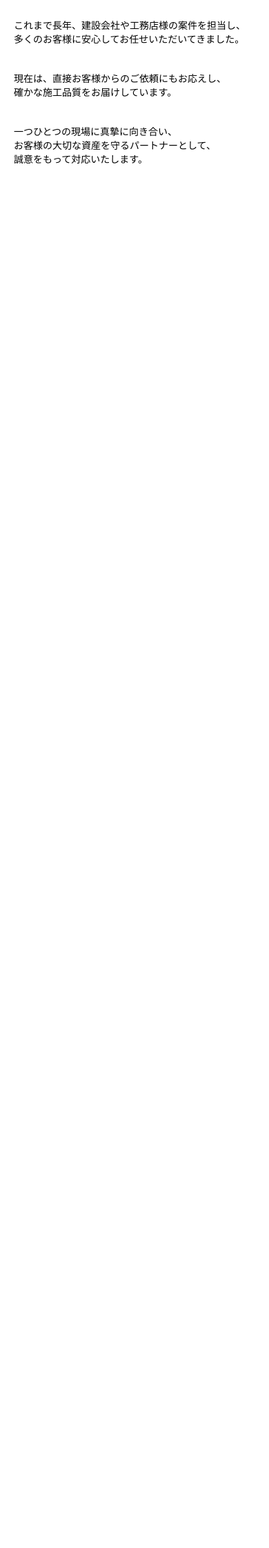
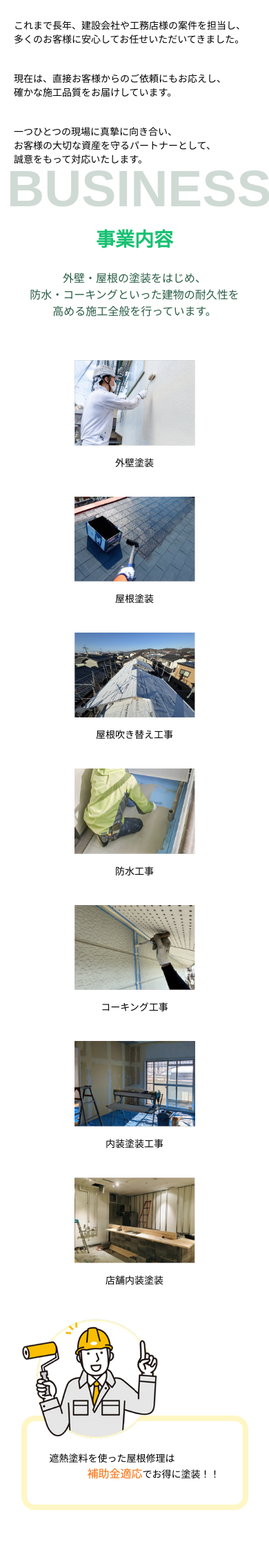
Before and after one commit to clevergoldfox/kyoshin_WP, a PHP site: page / in a window 390 px wide. Shown: the part 1160-3404 px from the top of the page at 69% size. Before the commit the page ends 1398 px from the top, so only its background shows below. Run offline with PHP 8.4, Linux system fonts and the light colour scheme; some web fonts are replaced.

Commit message:
feat: section-3 with responsive

```diff
--- a/assets/css/style.css
+++ b/assets/css/style.css
@@ -461,3 +461,200 @@ p {
         font-size: 16px;
     }
 }
+
+.section-3 {
+    width: 100%;
+    padding: 102px 135px 55px 135px;
+    position: relative;
+}
+
+.section-3 .badge-text {
+    top: -65px;
+    left: 35px;
+}
+
+.section-3 .title h3 {
+    font-size: 21px;
+}
+
+.section-3 .title h3.sp {
+    display: none;
+}
+
+.section-3 .sec-content {
+    display: flex;
+    gap: 50px;
+    flex-wrap: wrap;
+    justify-content: center;
+    margin-top: 150px;
+}
+
+.section-3 .sec-content .card {
+    width: 50%;
+    max-width: 340px;
+}
+
+.section-3 .sec-content .card img {
+    width: 100%;
+    height: auto;
+}
+
+.section-3 .sec-content .card p {
+    font-family: "Noto Sans JP", sans-serif;
+    font-size: 18px;
+    text-align: center;
+    margin-top: 17px;
+}
+
+.section-3 .footer {
+    width: 94%;
+    margin: auto;
+    position: relative;
+    margin-top: 220px;
+}
+
+.section-3 .footer .image {
+    position: absolute;
+    top: -165px;
+    left: -65px;
+}
+
+.section-3 .footer .text-box {
+    padding: 43px 12% 34px 32%;
+    border: #FFF6C5 8px solid;
+    border-radius: 20px;
+}
+
+.section-3 .footer .text-box p {
+    font-family: "Noto Sans JP", sans-serif;
+    font-size: 24px;
+}
+
+.section-3 .footer .text-box p:nth-of-type(2) {
+    text-align: right;
+}
+
+.section-3 .footer .text-box p span{
+    font-size: 28px;
+    color: #F76A00;
+}
+
+
+@media (max-width: 1340px) {
+    .section-3 {
+        padding-left: 100px;
+        padding-right: 100px;
+    }
+}
+
+@media (max-width: 1024px) {
+    .section-3 .title h3 {
+        font-size: 18px;
+    }
+
+    .section-3 .sec-content {
+        margin-top: 80px;
+    }
+
+    .section-3 .footer .image {
+        top: -250px;
+        left: 0;
+    }
+
+    .section-3 .footer .text-box {
+        padding: 43px 10% 34px 10%;
+    }
+}
+
+@media (max-width: 830px) {
+    .section-3 .footer .text-box p {
+        font-size: 20px;
+    }
+
+    .section-3 .footer .text-box p span {
+        font-size: 22px;
+    }
+}
+
+@media (max-width: 768px) {
+    .section-3 {
+        padding-left: 10px;
+        padding-right: 10px;
+        padding-top: 30px;
+    }
+
+    .section-3 .badge-text {
+        left: 0;
+    }
+
+    .title {
+        text-align: center;
+    }
+
+    .section-3 .title h3.sp {
+        display: block;
+    }
+
+    .section-3 .title h3.pc {
+        display: none;
+    }
+
+    .section-3 .sec-content {
+        gap: 40px;
+        margin-top: 60px;
+    }
+
+    .section-3 .sec-content .card p {
+        font-size: 14px;
+        margin-top: 10px;
+    }
+}
+
+@media (max-width:650px) {
+    .section-3 .footer {
+        margin-top: 187px;
+    }
+
+    .section-3 .footer .image {
+        top: -200px;
+    }
+
+    .section-3 .footer img {
+        width: 250px;
+    }
+}
+
+@media (max-width:560px) {
+    .section-3 .footer img {
+        width: 220px;
+    }
+
+    .section-3 .footer .image {
+        top: -180px;
+    }
+
+    .section-3 .footer .text-box p {
+        font-size: 14px;
+    }
+
+    .section-3 .footer .text-box p span {
+        font-size: 16px;
+    }
+}
+
+@media (max-width:425px) {
+    .section-3 .title h3 {
+        font-size: 16px;
+    }
+
+}
+
+@media (max-width:375px) {
+    .section-3 .title h3 {
+        font-size: 14px;
+    }
+
+    .section-3 .sec-content {
+        margin-top: 40px;
+    }
+}
--- a/index.html
+++ b/index.html
@@ -79,6 +79,62 @@
                 </div>
             </div>
         </div>
+        <div class="section-3">
+            <h1 class="badge-text">BUSINESS</h1>
+            <div class="title">
+                <h1>事業内容</h1>
+                <h3 class="pc">
+                    外壁・屋根の塗装をはじめ、防水・コーキングといった建物の耐久性を高める施工全般を行っています。<br>
+                    また、店舗や住宅の内装塗装も対応可能。ご予算・ご要望に応じた最適なプランをご提案します。
+                </h3>
+                <h3 class="sp">
+                    外壁・屋根の塗装をはじめ、<br>
+                    防水・コーキングといった建物の耐久性を<br>
+                    高める施工全般を行っています。
+                </h3>
+            </div>
+            <div class="sec-content">
+                <div class="card">
+                    <img src="./assets/images/Rectangle (1).png" alt="">
+                    <p>外壁塗装</p>
+                </div>
+                <div class="card">
+                    <img src="./assets/images/Rectangle (2).png" alt="">
+                    <p>屋根塗装</p>
+                </div>
+                <div class="card">
+                    <img src="./assets/images/Rectangle (3).png" alt="">
+                    <p>屋根吹き替え工事</p>
+                </div>
+                <div class="card">
+                    <img src="./assets/images/Rectangle (4).png" alt="">
+                    <p>防水工事</p>
+                </div>
+                <div class="card">
+                    <img src="./assets/images/Rectangle (5).png" alt="">
+                    <p>コーキング工事</p>
+                </div>
+                <div class="card">
+                    <img src="./assets/images/Rectangle (6).png" alt="">
+                    <p>内装塗装工事</p>
+                </div>
+                <div class="card">
+                    <img src="./assets/images/Rectangle (7).png" alt="">
+                    <p>店舗内装塗装</p>
+                </div>
+            </div>
+            <div class="footer">
+                <div class="image">
+                    <img src="./assets/images/Rectangle (8).png" alt="">
+                </div>
+                <div class="text-box">
+                    <p>遮熱塗料を使った屋根修理は</p>
+                    <p>
+                        <span>補助金適応</span>でお得に塗装！！
+                    </p>
+                </div>
+            </div>
+        </div>
     </div>
 </body>
 
```
Also changed, not shown: assets/images/Rectangle (1).png (added), assets/images/Rectangle (2).png (added), assets/images/Rectangle (3).png (added), assets/images/Rectangle (4).png (added), assets/images/Rectangle (5).png (added), assets/images/Rectangle (6).png (added), assets/images/Rectangle (7).png (added), assets/images/Rectangle (8).png (added).
